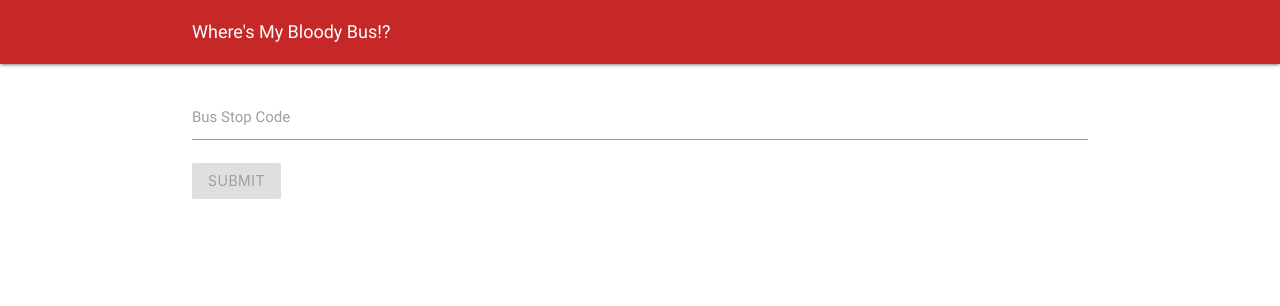
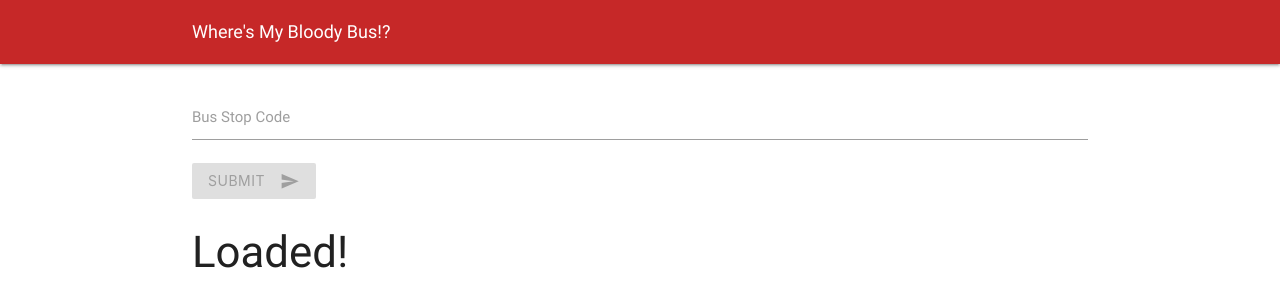
Before and after one commit to oliverhilferty/WMBB, a React (Create React App) app: page / in a window 1280 px wide. Shown: the top 306 px of the page. Built offline with nearby package versions, Linux system fonts and the light colour scheme.

Commit message:
Update Home container

```diff
--- a/src/containers/Home.js
+++ b/src/containers/Home.js
@@ -3,7 +3,7 @@ import 'jquery';
 import 'materialize-css/dist/js/materialize.js';
 import 'materialize-css/dist/css/materialize.css';
 import './Home.scss';
-import {TextInput, Button, Preloader, Row} from 'react-materialize';
+import {TextInput, Button, Preloader, Row, Icon} from 'react-materialize';
 
 export default class Home extends Component {
     constructor(props) {
@@ -12,6 +12,7 @@ export default class Home extends Component {
         this.state = {
             stopCode: '',
             isLoading: false,
+            userHasSubmitted: false,
             arrivals: []
         };
     }
@@ -24,9 +25,10 @@ export default class Home extends Component {
 
     handleSubmit = () => {
         console.log(this.state.stopCode);
-        this.setState({
-            isLoading: true
-        });
+        this.setState({isLoading: true});
+        setTimeout(() => {
+            this.setState({isLoading: false})
+        }, 2000);
     };
 
     validateStopCode = () => {
@@ -44,18 +46,23 @@ export default class Home extends Component {
                     onChange={this.handleChange}
                     value={this.state.stopCode}
                 />
+
                 <Button
                     waves="light"
                     className="red darken-3"
                     onClick={this.handleSubmit}
                     disabled={!this.validateStopCode()}
-                >Submit</Button>
-                {this.state.isLoading &&
-                <Row className="center-align">
-                    <Preloader
-                        color="red"
-                    />
-                </Row>
+                    type="number"
+                >Submit <Icon right>send</Icon></Button>
+
+                {this.state.isLoading ?
+                    <Row className="center-align">
+                        <Preloader
+                            color="red"
+                        />
+                    </Row>
+                    :
+                    <h3>Loaded!</h3>
                 }
             </div>
         );
```
